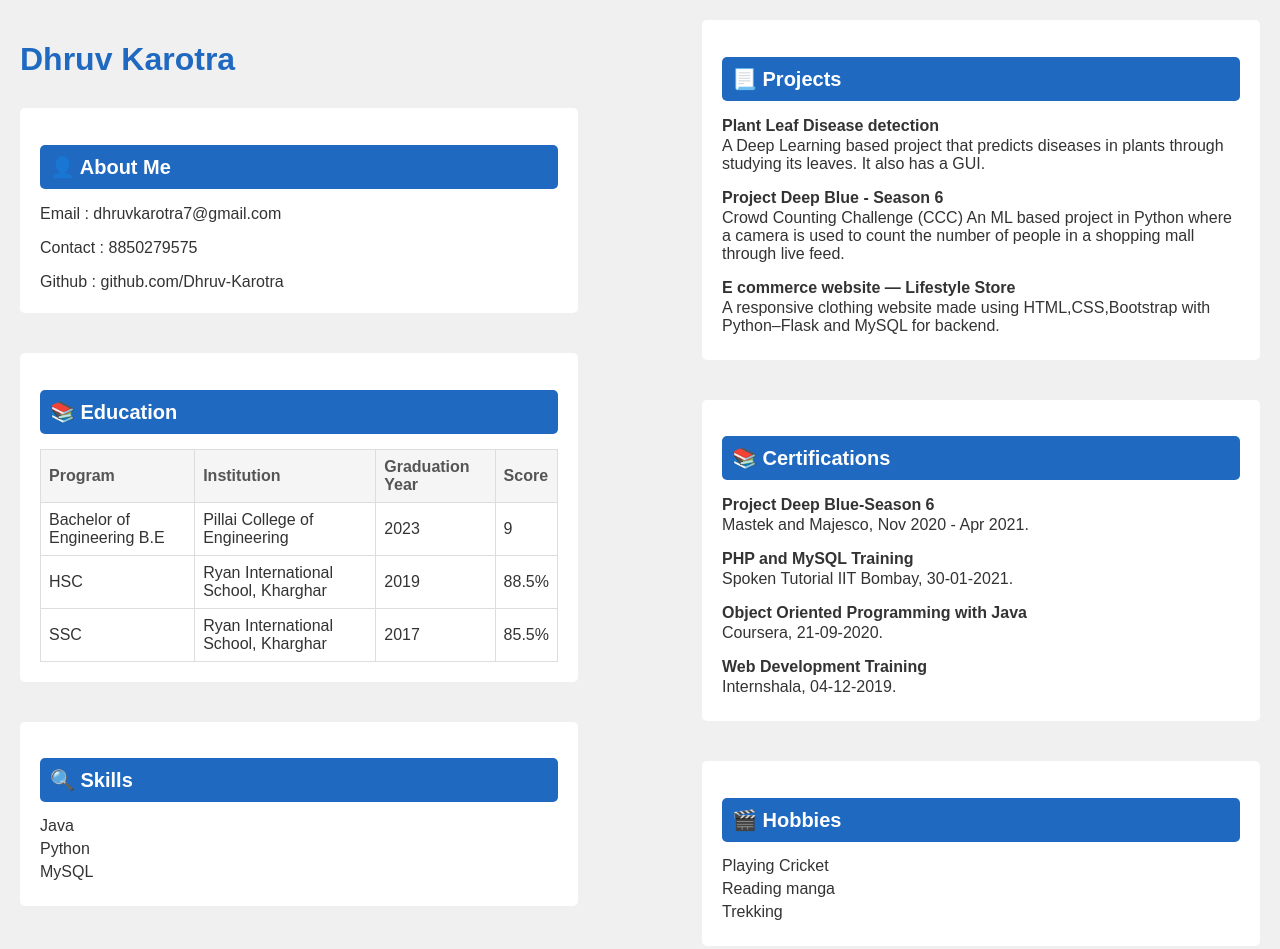
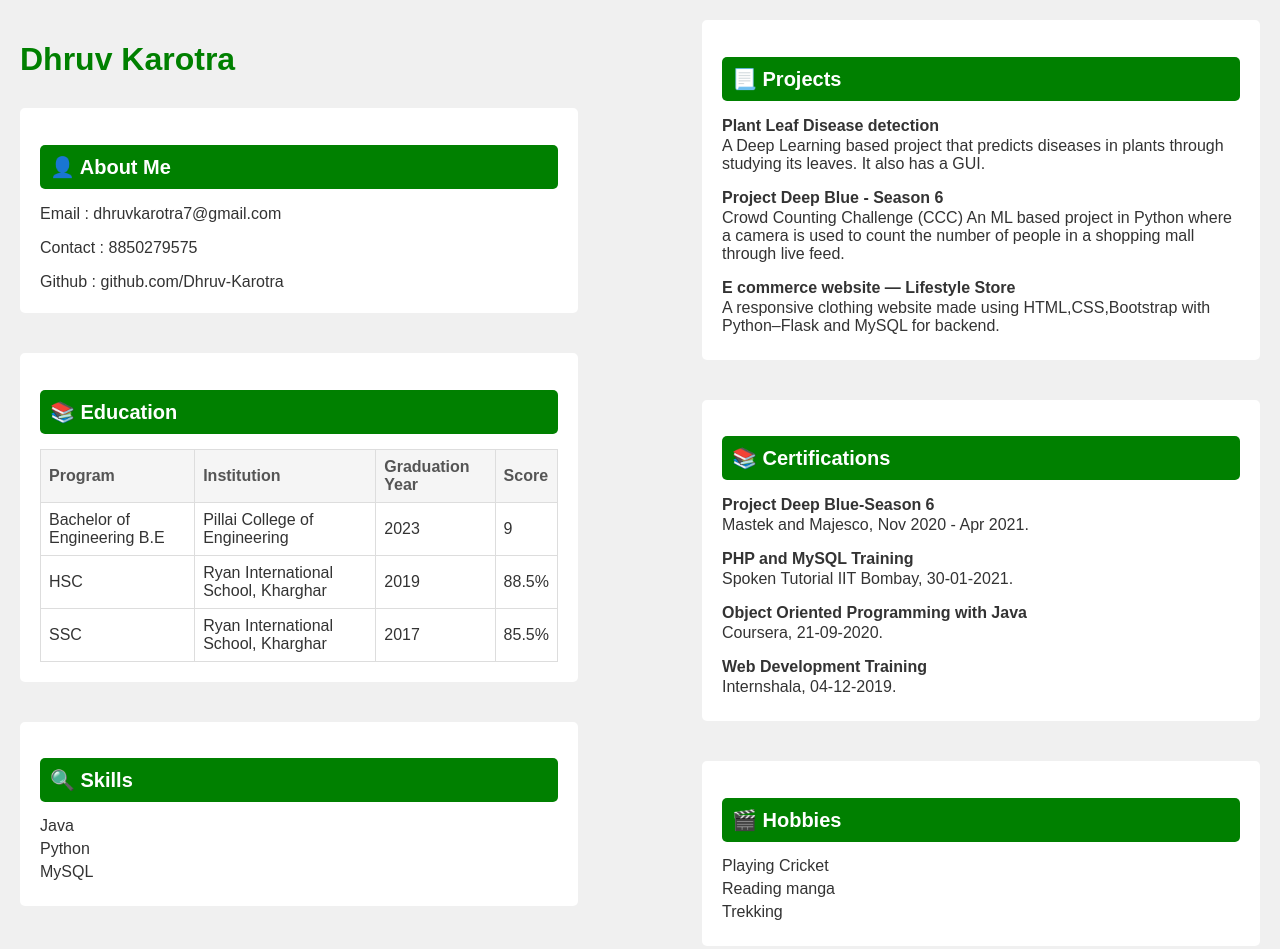
Before and after one commit to Dhruv-Karotra/Resume, a plain HTML site: page index.html in a window 1280 px wide. Drawn offline with Linux system fonts and the light colour scheme.

Commit message:
Changes made to resume in f3

```diff
--- a/index.html
+++ b/index.html
@@ -11,7 +11,7 @@
     }
 
     h1 {
-      color: #1f69c1; /* Set text color to blue */
+      color: #008000; /* Set text color to green */
       text-align: left; /* Align title to the left */
       margin-bottom: 30px;
     }
@@ -41,7 +41,7 @@
     .section h2 {
       font-size: 20px;
       margin-bottom: 15px;
-      background-color: #1f69c1;
+      background-color: #008000;
       color: #ffffff;
       padding: 10px;
       border-radius: 5px;
```
